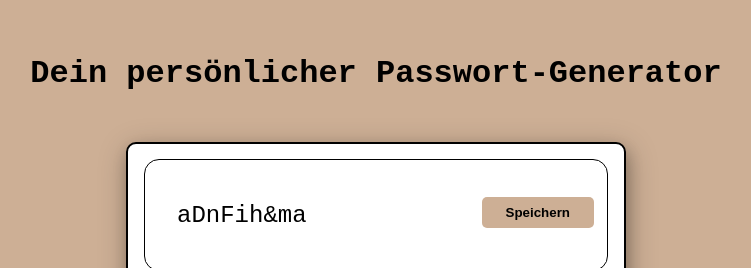
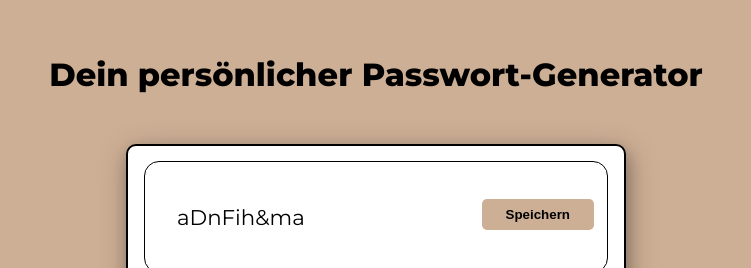
Before and after one commit to MareikeHa/haffelder_mareike_passwortgenerator, a website with bundled scripts: page index.html in a window 1280 px wide. Shown: the top 268 px of the page, without its empty margins (264-1015 px from the left). Built offline with nearby package versions, Linux system fonts and the light colour scheme; some icons are missing.

Commit message:
style.css: Schriftart geändert

```diff
--- a/style.css
+++ b/style.css
@@ -1,3 +1,6 @@
+@import url('https://fonts.googleapis.com/css2?family=Montserrat&display=swap');
+@import url('https://fonts.googleapis.com/css2?family=Montserrat:wght@800&display=swap');
+
 * {
     box-sizing: border-box;
     margin: 0;
@@ -5,7 +8,7 @@
 
 body {
     background-color: #cdaf95;
-    font-family: 'Courier New', Courier, monospace;
+    font-family: 'Montserrat', sans-serif;
 }
 
 header {
@@ -15,6 +18,7 @@ header {
 
 header h1 {
     text-align: center;
+    font-weight: 800;
 }
 
 main {
@@ -35,7 +39,7 @@ main {
 }
 
 section {
-    font-size: 18pt;
+    font-size: 16pt;
     margin-top: 15px;
     background-color: white;
     border: 1px solid black;
```
